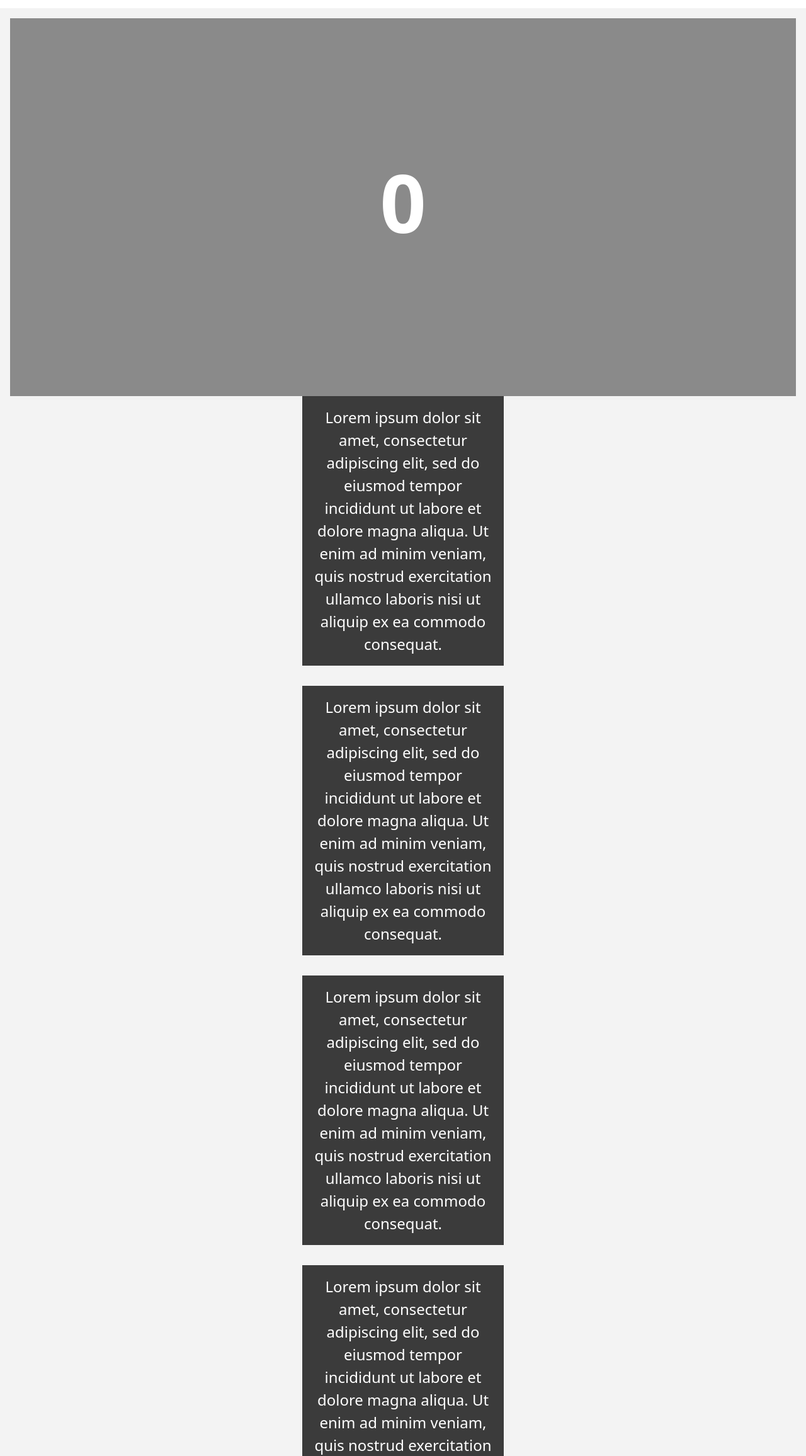
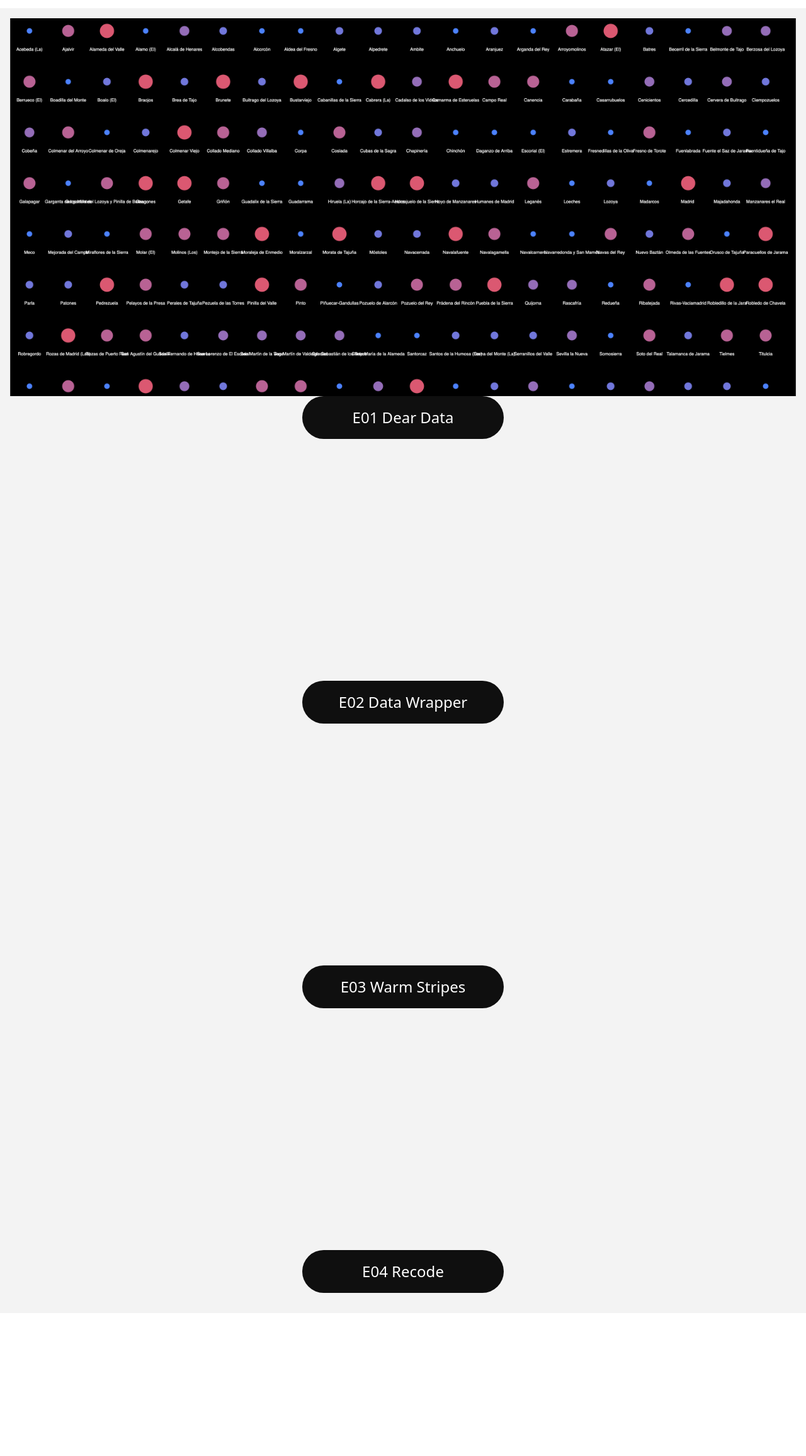
Before and after one commit to cescobero/webvisualizacioninformacion, a plain HTML site: page docs/index.html in a window 1280 px wide. Shown: the part 253-2565 px from the top of the page at 63% size. Drawn offline with nearby package versions, Linux system fonts and the light colour scheme; a script that the page names is missing.

Commit message:
tremenda entrega terminada

```diff
--- a/docs/assets/dist/css/scrollama.css
+++ b/docs/assets/dist/css/scrollama.css
@@ -25,6 +25,10 @@
     display: flex;
     align-items: center;
     justify-content: center;
+    background-image: url("../../../img/E4.png");
+    background-repeat: no-repeat;
+    background-size: cover;
+    background-position: center center;
   }
 
   .sticky-thing p {
@@ -34,25 +38,29 @@
   }
 
   .step {
-    margin: 0 auto 2rem auto;
+    margin: 0 auto 24rem auto;
     color: #fff;
     background-color: rgba(0, 0, 0, 0.1);
+    border-radius: 60px;
   }
 
   .step:last-child {
     margin-bottom: 0;
+    border-radius: 60px;
   }
 
   .step.is-active p {
-    background-color: goldenrod;
-    color: #3b3b3b;
+    background-color: #1f61ff;
+    color: #0f0f0f;
+    border-radius: 60px;
   }
 
   .step p {
     text-align: center;
     padding: 1rem;
     font-size: 1.5rem;
-    background-color: #3b3b3b;
+    background-color: #0f0f0f;
+    border-radius: 60px;
   }
 
   #outro{
--- a/docs/index.html
+++ b/docs/index.html
@@ -95,21 +95,21 @@
 
   <section id="scrolly">
     <div class="sticky-thing">
-      <p>0</p>
+      <!-- <p>0</p> -->
     </div>
 
     <article>
-      <div class="step" data-step="1" data-color="#030303">
-        <p>Lorem ipsum dolor sit amet, consectetur adipiscing elit, sed do eiusmod tempor incididunt ut labore et dolore magna aliqua. Ut enim ad minim veniam, quis nostrud exercitation ullamco laboris nisi ut aliquip ex ea commodo consequat.</p>
+      <div class="step" data-step="1" data-url="url('img/E1.jpg')">
+        <p>E01 Dear Data</p>
       </div>
-      <div class="step" data-step="2">
-        <p>Lorem ipsum dolor sit amet, consectetur adipiscing elit, sed do eiusmod tempor incididunt ut labore et dolore magna aliqua. Ut enim ad minim veniam, quis nostrud exercitation ullamco laboris nisi ut aliquip ex ea commodo consequat.</p>
+      <div class="step" data-step="2" data-url="url('img/E2.png')">
+        <p>E02 Data Wrapper</p>
       </div>
-      <div class="step" data-step="3">
-        <p>Lorem ipsum dolor sit amet, consectetur adipiscing elit, sed do eiusmod tempor incididunt ut labore et dolore magna aliqua. Ut enim ad minim veniam, quis nostrud exercitation ullamco laboris nisi ut aliquip ex ea commodo consequat.</p>
+      <div class="step" data-step="3" data-url="url('img/E3.png')">
+        <p>E03 Warm Stripes</p>
       </div>
-      <div class="step" data-step="4">
-        <p>Lorem ipsum dolor sit amet, consectetur adipiscing elit, sed do eiusmod tempor incididunt ut labore et dolore magna aliqua. Ut enim ad minim veniam, quis nostrud exercitation ullamco laboris nisi ut aliquip ex ea commodo consequat.</p>
+      <div class="step" data-step="4" data-url="url('img/E4.png')">
+        <p>E04 Recode</p>
       </div>
     </article>
   </section>
@@ -125,7 +125,7 @@
 
      <!-- <div class='debug'></div> -->
      <script src="https://unpkg.com/intersection-observer@0.5.1/intersection-observer.js"></script>
-     <script src="https://unpkg.com/scrollama"></script>
+      <script src="https://cdnjs.cloudflare.com/ajax/libs/scrollama/3.0.4/scrollama.min.js"></script>
      <script>
        // using d3 for convenience
        var main = document.querySelector("main");
@@ -148,8 +148,8 @@
          el.classList.add('is-active');
 
          // update graphic based on step
-         sticky.querySelector("p").innerText = el.dataset.step;
-         sticky.style.backgroundColor = el.dataset.color;
+         //article.querySelector("p").innerText = el.dataset.step;
+         sticky.style.backgroundImage = el.dataset.url;
        }
 
        function init() {
@@ -160,7 +160,7 @@
            .setup({
              step: "#scrolly article .step",
              offset: 0.33,
-             debug: true
+             debug: false
            })
            .onStepEnter(handleStepEnter);
 
```
Also changed, not shown: docs/img/E1.jpg (added), docs/img/E2.png (added), docs/img/E3.png (added), docs/img/E4.png (added), 1 other file.
